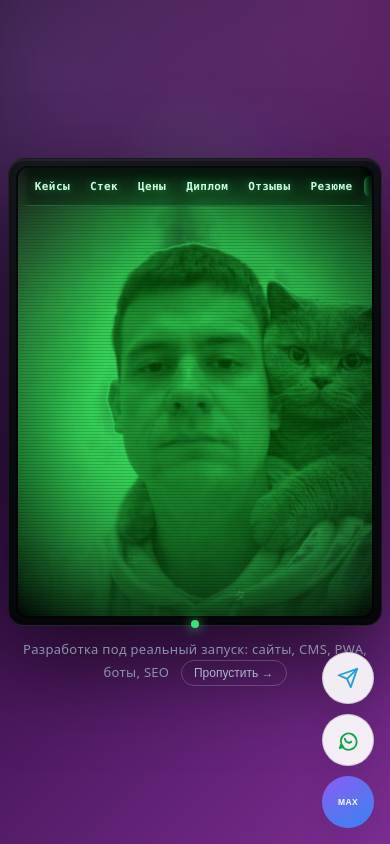
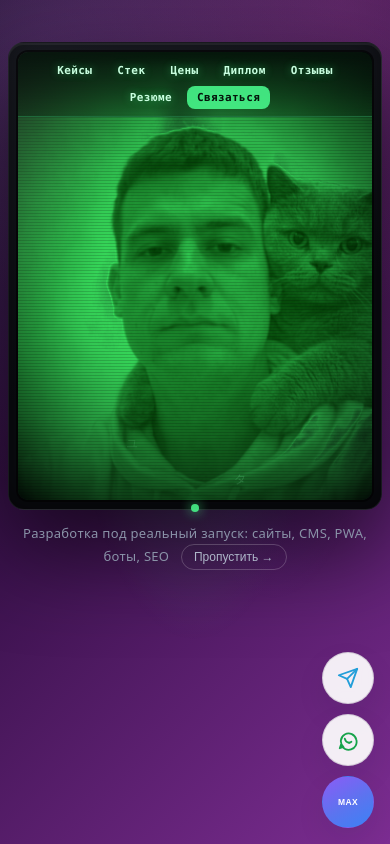
Before and after one commit to Aleksandr861/About-Me, a plain HTML site: page index.html in a window 390 px wide. Drawn offline with Linux system fonts and the light colour scheme.

Commit message:
Hero (mobile): nav menu wraps to 2 rows (no cut-off), raise the TV higher

```diff
--- a/index.html
+++ b/index.html
@@ -73,13 +73,11 @@
     .tv__skip:hover{border-color:rgba(255,255,255,.4);color:#fff;}
 
     @media (max-width:560px){
-      .tv-hero{padding:16px 12px;}
+      .tv-hero{padding:16px 12px;justify-content:flex-start;padding-top:5vh;}
       .tv{padding:9px;border-radius:16px;width:min(96vw,64vh);aspect-ratio:4/5;}
       .tv__screen{inset:9px;border-radius:10px;}
-      .tv__menu{gap:2px;padding:7px 8px;flex-wrap:nowrap;overflow-x:auto;justify-content:flex-start;
-        scrollbar-width:none;-webkit-overflow-scrolling:touch;-webkit-mask-image:linear-gradient(90deg,transparent,#000 12px,#000 calc(100% - 12px),transparent);}
-      .tv__menu::-webkit-scrollbar{display:none;}
-      .tv__menu a{font-size:11px;padding:5px 8px;flex:0 0 auto;}
+      .tv__menu{gap:4px 5px;padding:7px 8px;flex-wrap:wrap;justify-content:center;overflow:visible;}
+      .tv__menu a{font-size:11px;padding:5px 9px;}
       .tv__caption{padding:12px 12px 14px;gap:8px;}
       .tv__name{font-size:26px;}
       .tv__role{font-size:11px;}
```
